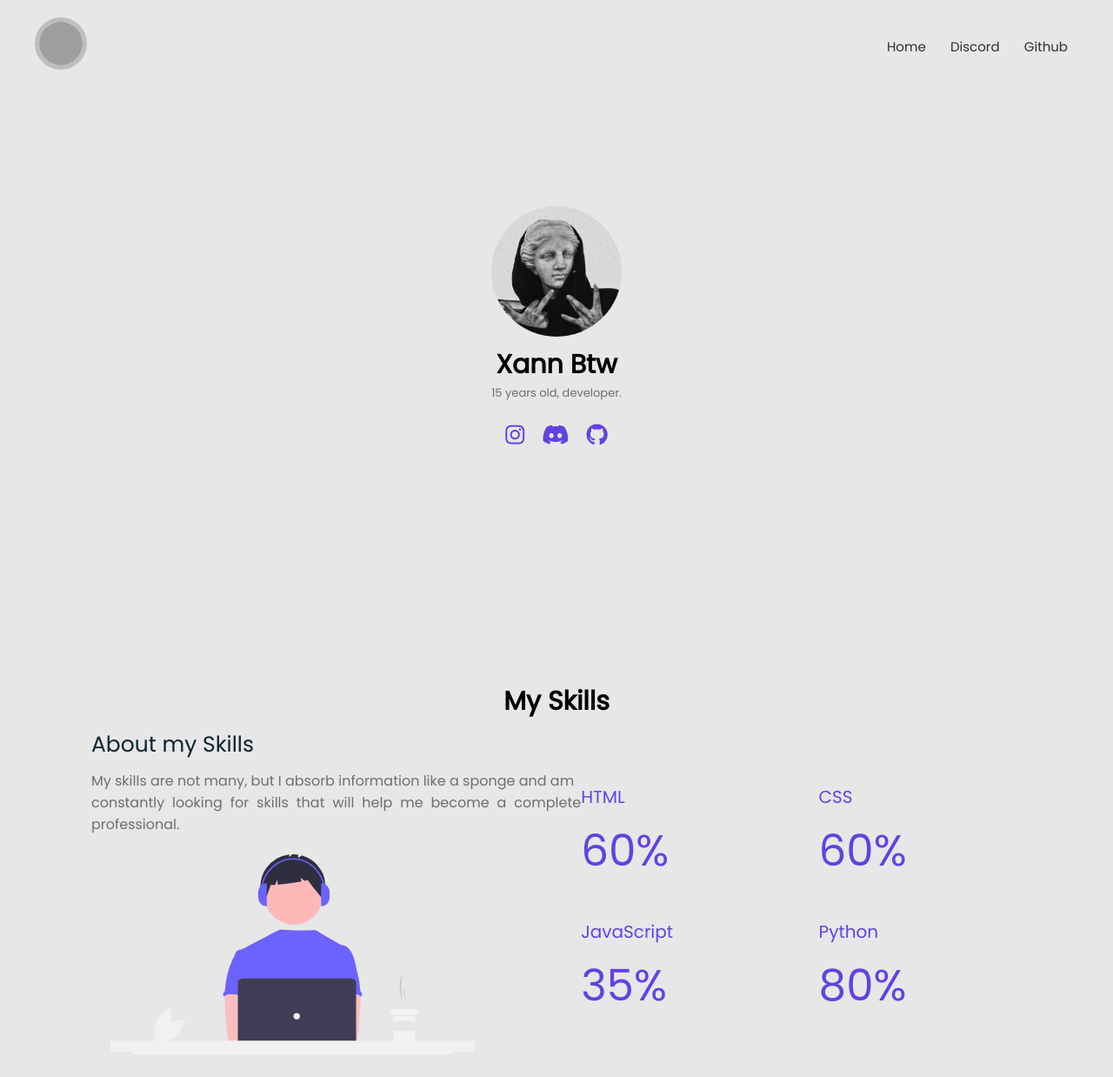
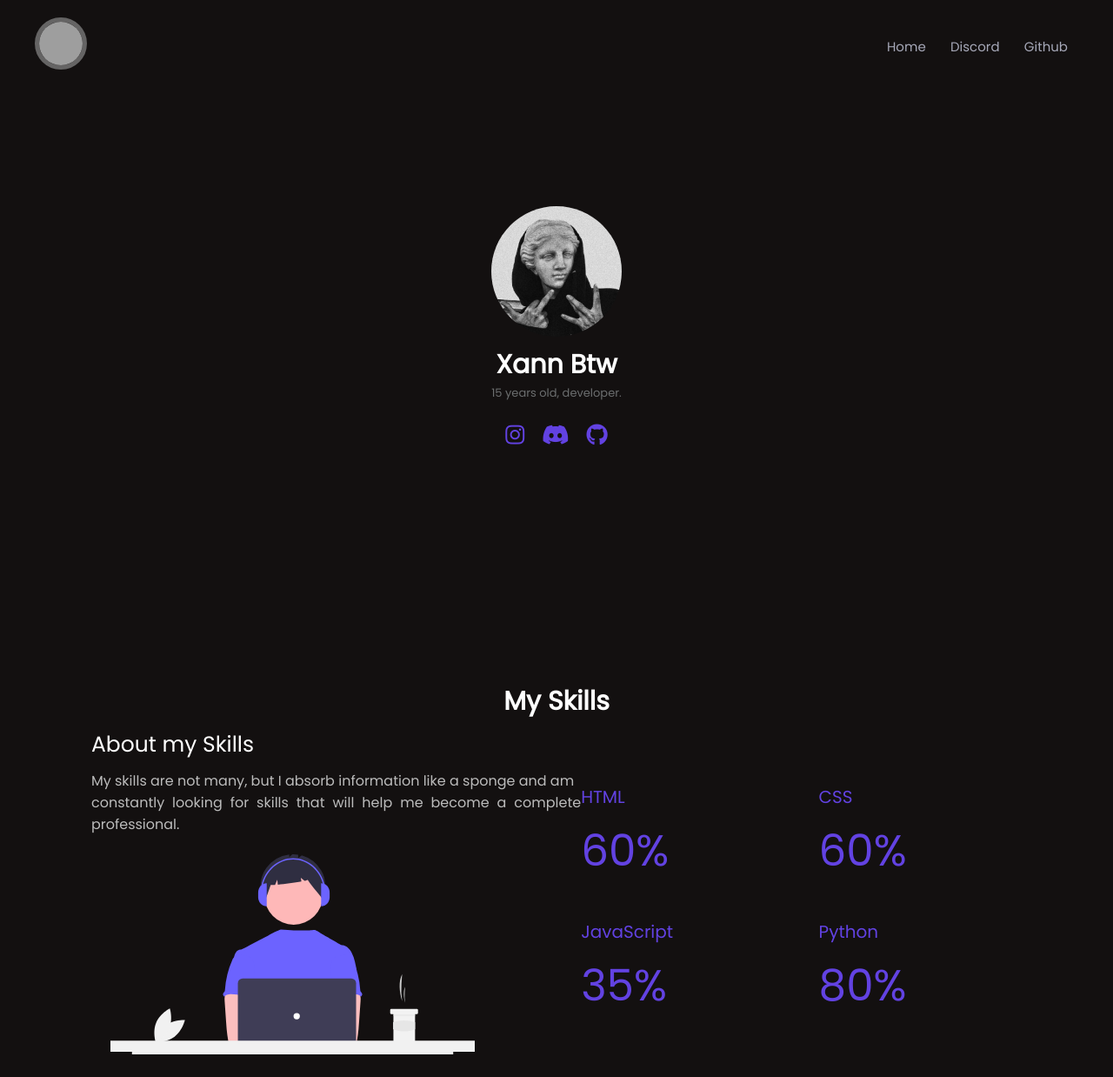
Before and after one commit to xannbtw/xannbtw.github.io, a plain HTML site: page index.html in a window 1280 px wide. Shown: the top 1238 px of the page at 87% size. Drawn offline with Linux system fonts and the light colour scheme; grey boxes are pictures that could not be loaded.

Commit message:
Add files via upload

```diff
--- a/index.html
+++ b/index.html
@@ -7,6 +7,7 @@
     <title>💻 | xannbtw</title>
     <link rel="stylesheet" href="styles.css">
     <link rel="stylesheet" href="https://cdnjs.cloudflare.com/ajax/libs/font-awesome/5.15.2/css/all.min.css" integrity="sha512-HK5fgLBL+xu6dm/Ii3z4xhlSUyZgTT9tuc/hSrtw6uzJOvgRr2a9jyxxT1ely+B+xFAmJKVSTbpM/CuL7qxO8w==" crossorigin="anonymous">
+    <script src="main.js"></script>
 </head>
 <body>
     <header>
--- a/styles.css
+++ b/styles.css
@@ -8,10 +8,11 @@
 
 :root{
     --main-color:#6242e2;
-    --body-color: #e7e7e7;
+    --body-color: #131010;
     --heading-color: #312f2f;
     --box-color: #a1a1a193;
-    --bg-color: #000000;
+    --bg-color: #fff;
+    --nav-color: #a6a8b8;
 }
 
 
@@ -44,7 +45,7 @@ header nav .header-links ul li, section.home ul li {
 header nav .header-links ul li a {
     outline: none;
     text-decoration: none;
-    color: var(--heading-color);
+    color: var(--nav-color);
     padding: 5px 12px;
     transition: 0.3s all;
     font-size: 15px;
@@ -117,11 +118,11 @@ section.home ul li a {
 
 section.home ul li a:hover {
     transition: 0.2s all;
-    color: #302a3a;
+    color: var(--bg-color);
 }
 
 section  .topic{
-    color: #0E2431;
+    color: #fff;
     font-size: 25px;
     font-weight: 500;
     margin-bottom: 10px;
@@ -169,7 +170,7 @@ section  .topic{
   }
 
 .skills-details p {
-    color: #6c6e6f;
+    color: #bcbcbc;
     text-align: justify;
 }
 
```
